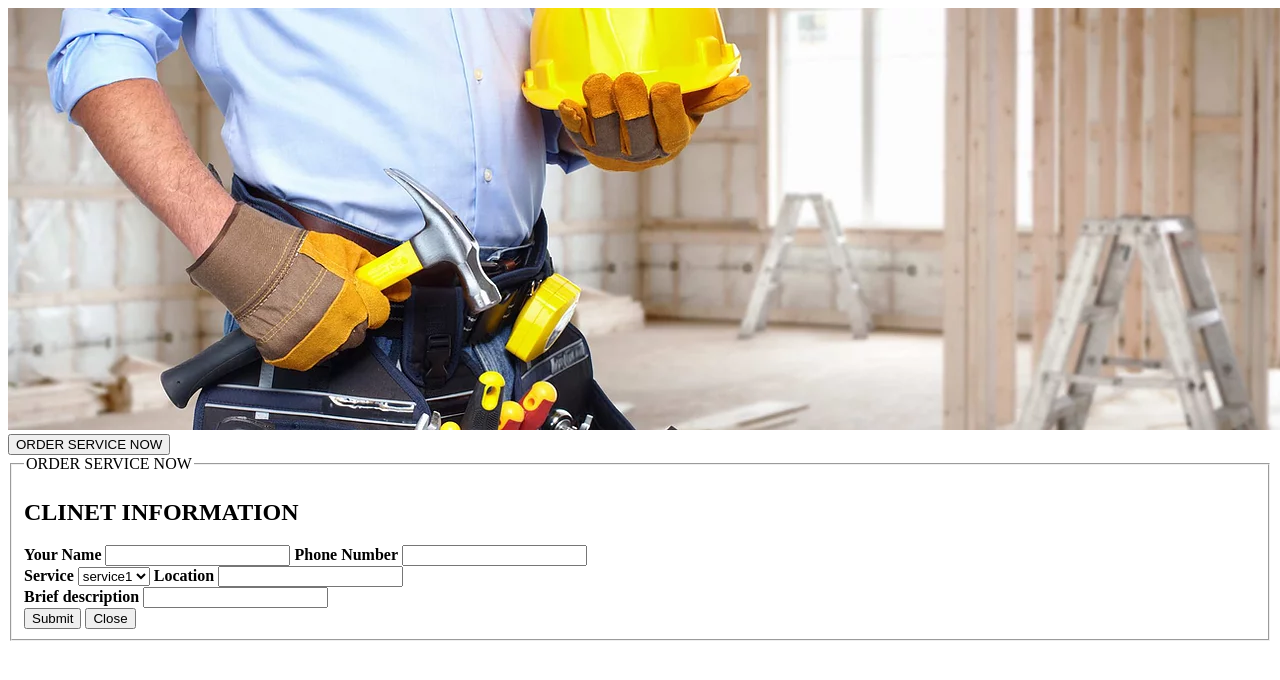
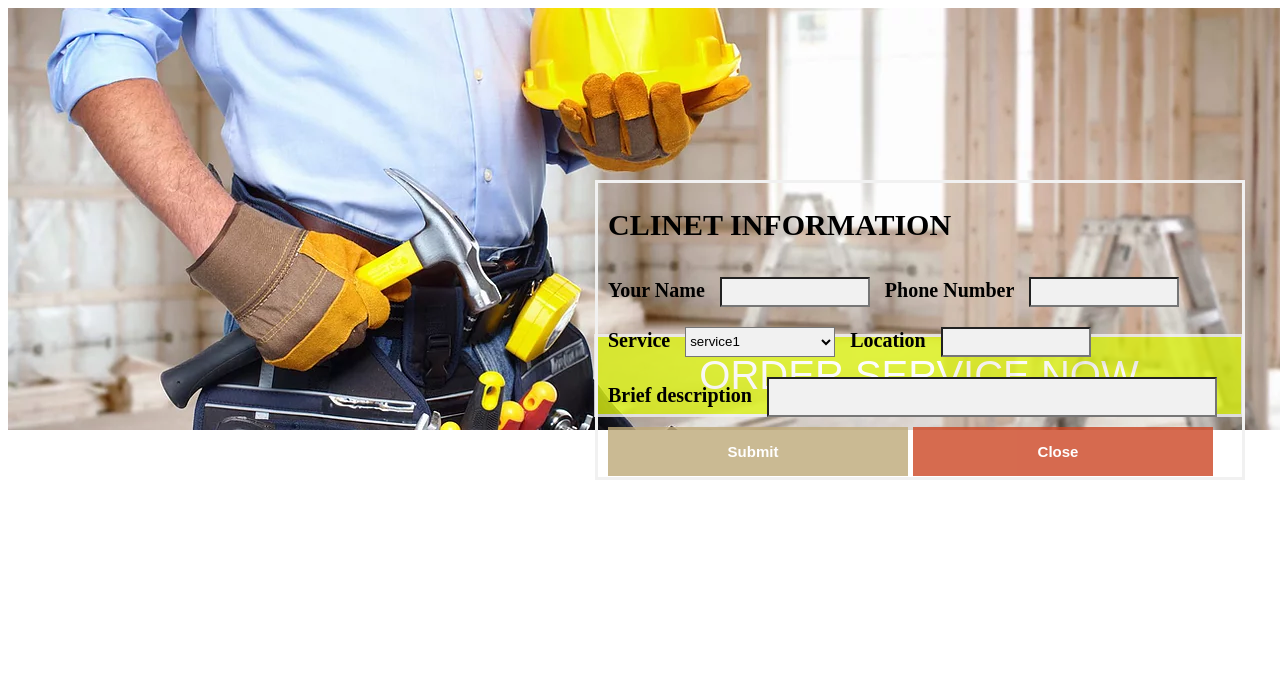
Before and after one commit to app-legends/Maintenance-Doctor, a plain HTML site: page pages/ordersurvice.html in a window 1280 px wide. Both pictures are taken after a click on the button "ORDER SERVICE NOW". Shown: the top 680 px of the page. Drawn offline with Linux system fonts and the light colour scheme.

Commit message:
added css style and js for popup form

```diff
--- a/css/heroWithForm.css
+++ b/css/heroWithForm.css
@@ -1 +1,99 @@
-/* for haneen */
+*{
+box-sizing: border-box;}
+
+heroImg  {
+  height: 300px;
+  position: relative;
+}
+
+/* Button used to open the contact form - fixed at the bottom of the page */
+.open-button {
+    background-color: rgb(218, 240, 18);
+    color: white;
+    padding: 16px 20px;
+    border: none;
+    /* cursor: pointer; */
+    opacity: 0.8;
+    position: relative;
+    bottom: 100px;
+    font-size: 40px;
+    float: right;
+    right: 28px;
+    width: 650px;
+    border: 3px solid #f1f1f1;
+  }
+
+  /* The popup form - hidden by default */
+  .form-popup {
+    display: none;
+    position: absolute;
+    bottom: 320px;
+    font-size: 20px;
+    float: right;
+    right: 35px;
+    width: 650px;
+    height: 300px;
+    /* bottom: 0;
+    right: 15px; */
+    border: 3px solid #f1f1f1;
+    z-index: 9;
+    padding-left: 10px;
+  }
+
+  /* Full-width input fields */
+/* .form-container input[type=text], .form-container input[type=password] {
+  width: 100%;
+  padding: 15px;
+  margin: 5px 0 22px 0;
+  border: none;
+  background: #f1f1f1;
+} */
+
+
+
+#name , #phoneNumber ,#service, #location {
+   width: 150px;
+   height: 30px;
+   background: #f1f1f1;
+   margin:10px;
+
+ }
+
+ #description {
+  width: 450px;
+  height: 40px;
+  background: #f1f1f1;
+  margin:10px;
+  display:inline-block;
+ }
+
+/* When the inputs get focus, do something */
+#description:focus , #name:focus , #phoneNumber:focus ,#service:focus, #location:focus  {
+  background-color: rgb(238, 238, 238);
+  outline: none;
+}
+
+
+.btn {background-color: #bea979;
+  color: white;
+  padding: 16px 20px;
+  border: none;
+   width: 300px;;
+padding-left: 10px;
+  margin-bottom:10px;
+  opacity: 0.8;
+  box-shadow:gray;
+  display: inline;
+  font-size:15px;
+ font-weight: bold;
+}
+
+/* Add a  background color to the cancel button */
+.form-container .cancel {
+  background-color: rgb(204, 70, 36);
+}
+
+  /* Add some hover effects to buttons */
+.form-container .btn:hover, .open-button:hover {
+  opacity: 1;
+}
--- a/pages/ordersurvice.html
+++ b/pages/ordersurvice.html
@@ -6,6 +6,8 @@
   <meta http-equiv="X-UA-Compatible" content="IE=edge">
   <meta name="viewport" content="width=device-width, initial-scale=1.0">
   <title>Document</title>
+  <link rel="stylesheet" href="../css/heroWithForm.css">
+
 </head>
 
 <body>
@@ -22,14 +24,12 @@
       <!-- <img src='../building-maintenance-1024x683.jpg'> -->
 
 
-      <button class="open-button" onclick="openForm()">ORDER SERVICE NOW</button>
+      <button class="open-button" onclick='openForm()'>ORDER SERVICE NOW</button>
 
       <div class="form-popup" id="myForm">
         <form class="form-container">
-          <fieldset>
-            <legend>ORDER SERVICE NOW</legend>
 
-            <h2>CLINET INFORMATION</h2>
+          <h2>CLINET INFORMATION</h2>
 
             <label for="name"><b>Your Name</b></label>
             <input type="text" id='name' required>
@@ -37,26 +37,30 @@
             <label for="phoneNumber"><b>Phone Number</b></label>
             <input type="number" id='phoneNumber' required>
             <br>
+
             <label for="service"><b>Service</b></label>
-            <select id='service' required>
+            <select id='service' id='service' required>
               <option value="service1">service1</option>
               <option value="service2">service2</option>
               <option value="service3">service3</option>
               <option value="service4">service4</option>
-            </select>
+             </select>
 
             <label for="location"><b>Location</b></label>
             <input type='text' id='location' required>
             <br>
+
             <label for="description"><b>Brief description</b></label>
             <input type='text' id='description' required>
             <br>
+
             <button type="submit" class="btn">Submit</button>
-            <button type="button" class="btn cancel" onclick="closeForm()">Close</button>
-          </fieldset>
+            <button type="button" class="btn cancel" onclick='closeForm()'>Close</button>
+
         </form>
       </div>
-      <!-- <script>
+
+      <script>
         function openForm() {
           document.getElementById("myForm").style.display = "block";
         }
@@ -64,8 +68,15 @@
         function closeForm() {
           document.getElementById("myForm").style.display = "none";
         }
-      </script> -->
+      </script>
+
+
+
     </section>
+
+
+
+
     <!-- empty section for yousef -->
     <section>
 
```
Also changed, not shown: pages/test.html (added, +112 -0 lines).
